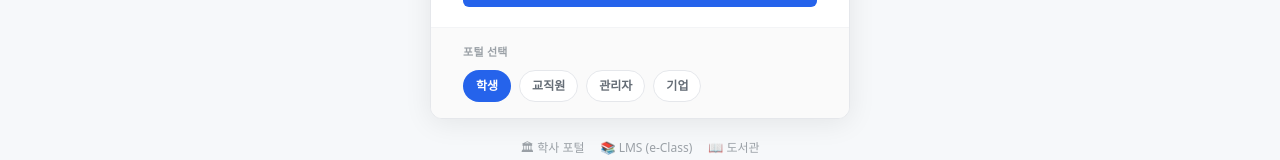
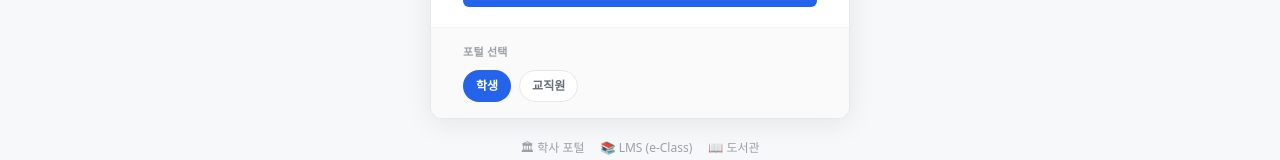
Before and after one commit to Wiza-Project/FE, a React (Vite) app: page /login in a window 1280 px wide. Shown: the part 510-670 px from the top of the page. Built offline with nearby package versions, Linux system fonts and the light colour scheme; no server answers; a web font is replaced by a local one.

Commit message:
refactor(WP-43): 로그인 화면 관리자·기업 포털 탭 제거
- USER_TYPE에 없는 기업 탭, 전용 포털이 없기로 결정된 관리자 탭을 로그인 화면에서 제거
- 학생/교직원만 노출, 관리자 로그인은 추후 별도 경로(/admin/login 등)로 분리 예정

```diff
--- a/src/pages/auth/LoginPage.jsx
+++ b/src/pages/auth/LoginPage.jsx
@@ -4,23 +4,10 @@ import { UNIVERSITY_NAME } from '@/data/dummy';
 import { useAuthStore } from '@/stores/authStore';
 import { login as loginApi } from '@/api/auth';
 import { USER_TYPE } from '@/constants/domain';
-import { toast } from '@/components/common';
 
 const PORTAL_CONFIG = {
   student: { label: '학생', color: '#2563EB', idLabel: '학번', idPlaceholder: '학번 8자리 입력' },
   staff: { label: '교직원', color: '#7C3AED', idLabel: '교번', idPlaceholder: '교번 입력' },
-  admin: {
-    label: '관리자',
-    color: '#6B7280',
-    idLabel: '관리자 ID',
-    idPlaceholder: '관리자 ID 입력',
-  },
-  enterprise: {
-    label: '기업',
-    color: '#059669',
-    idLabel: '기업 ID',
-    idPlaceholder: '기업 회원 ID 입력',
-  },
 };
 
 // 로그인 화면 진입 사유(자동 로그아웃)별 안내 문구.
@@ -38,8 +25,8 @@ const FIRST_LOGIN_KEY = 'sicms_first_login_done';
 /**
  * 로그인 화면.
  *
- * 학생/교직원 포털만 실제 인증 API(/api/auth/login)에 연결되어 있습니다.
- * 관리자/기업 탭은 아직 전용 포털이 없어 안내 토스트만 띄웁니다(라우터 미연결).
+ * 포털 탭은 학생/교직원 2개만 노출
+ *   TODO: 관리자 로그인이 실제로 필요해지면 별도 경로(/admin/login 등)로 분리예정
  */
 export default function LoginPage() {
   const navigate = useNavigate();
@@ -88,12 +75,6 @@ export default function LoginPage() {
     }
     if (!pw) {
       setError('비밀번호를 입력해주세요.');
-      return;
-    }
-
-    // 관리자/기업 포털은 아직 라우터에 연결되지 않았습니다 — 실제 API를 호출하지 않습니다.
-    if (portal === 'admin' || portal === 'enterprise') {
-      toast(`${cfg.label} 포털은 다음 단계에서 연결됩니다.`, 'info');
       return;
     }
 
@@ -274,7 +255,7 @@ export default function LoginPage() {
                   포털 선택
                 </p>
                 <div className="flex gap-2">
-                  {['student', 'staff', 'admin', 'enterprise'].map((p) => (
+                  {['student', 'staff'].map((p) => (
                     <button
                       key={p}
                       type="button"
```
